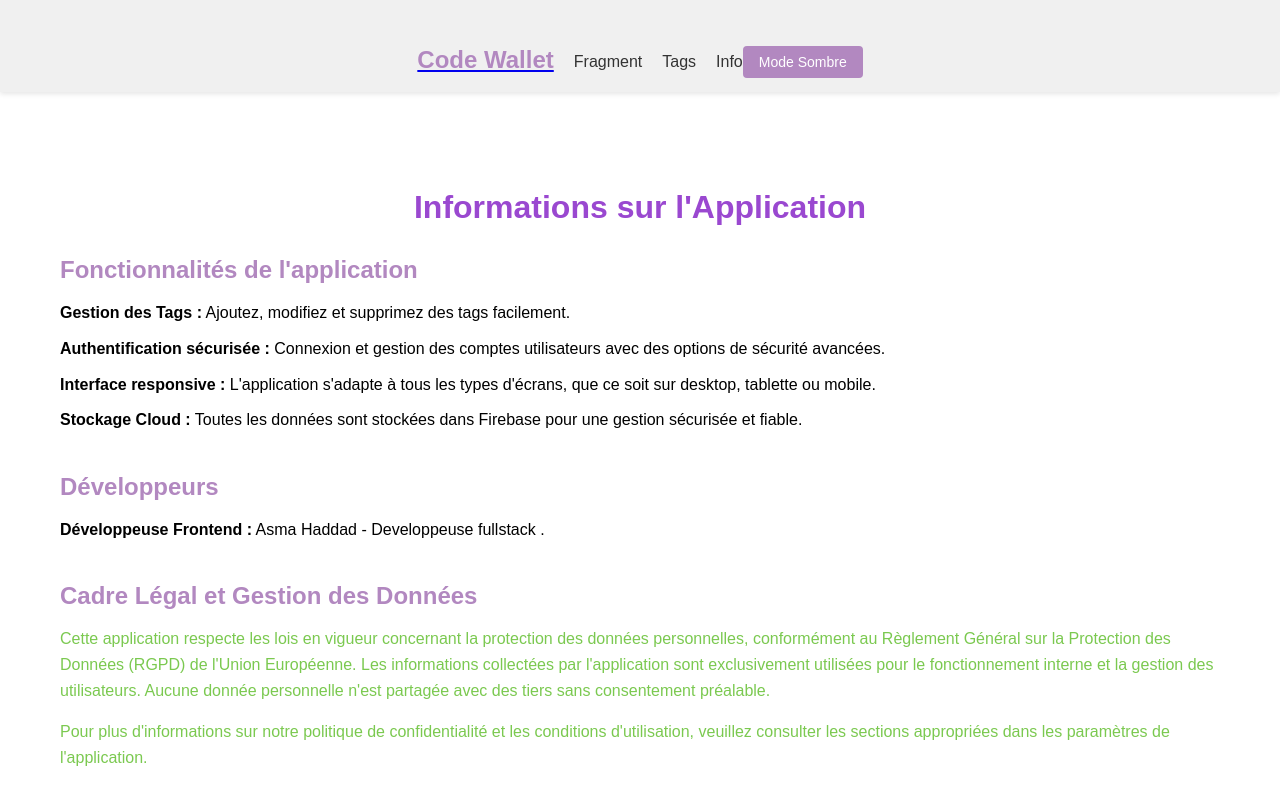
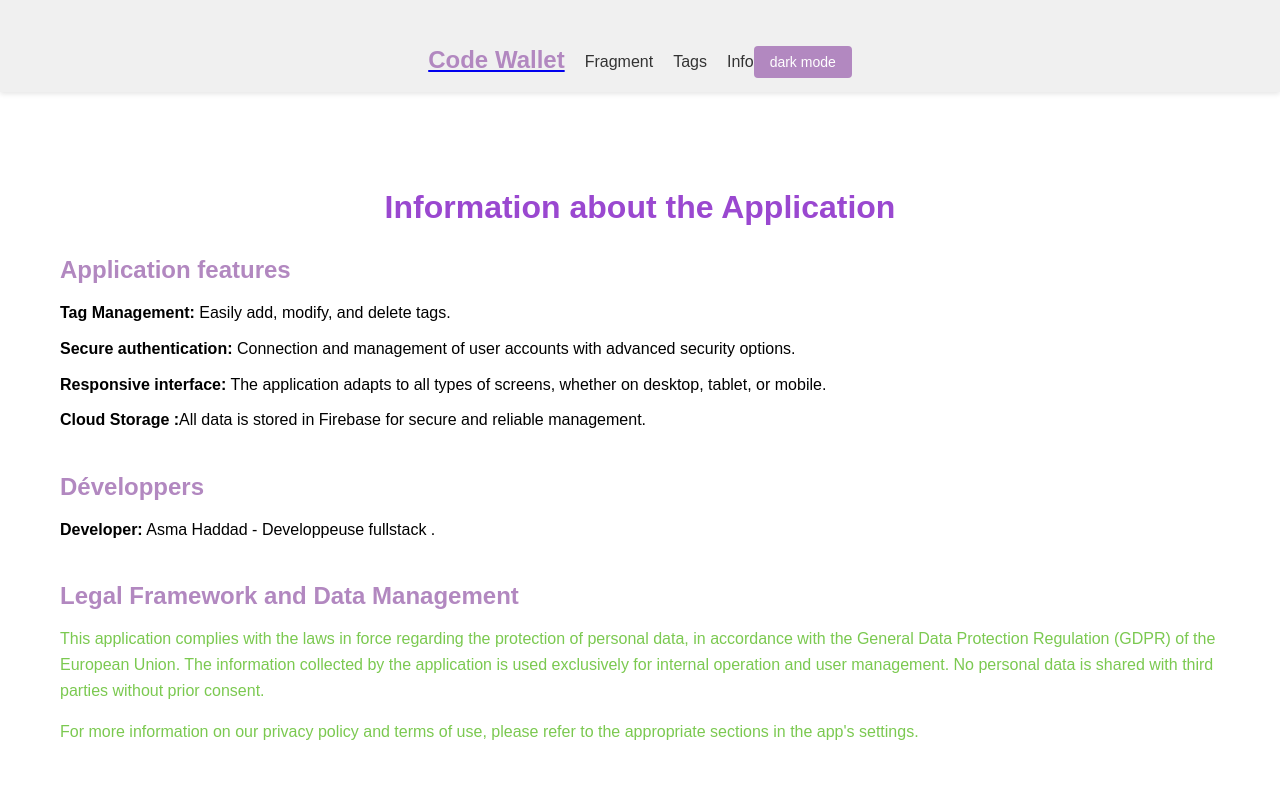
Before and after one commit to ASMAJSMB/codewalletproject, a React (Vite) app: page /#/info in a window 1280 px wide. Shown: the top 800 px of the page. Built offline with nearby package versions, Linux system fonts and the light colour scheme.

Commit message:
lapplication en anglais

```diff
--- a/src/components/FormulaireFragment.jsx
+++ b/src/components/FormulaireFragment.jsx
@@ -110,7 +110,7 @@ const FormulaireFragment = () => {
   // le formulaire
   return (
     <div className="form-container">
-      <h1>{id ? "Modifier Fragment" : "Nouveau Fragment"}</h1>
+      <h1>{id ? "update fragment" : "new fragmennt"}</h1>
       <form onSubmit={handleSave}>
         <div>
           <label htmlFor="title">Title</label>
@@ -137,12 +137,12 @@ const FormulaireFragment = () => {
             id="tags"
             value={tags}
             onChange={(e) => setTags(e.target.value)}
-            placeholder="Séparez les tags par des virgules"
+            placeholder="Separate the tags with commas"
           />
         </div>
 
         <div className="buttons">
-          <button type="submit">{id ? "Mettre à jour" : "Enregistrer"}</button>
+          <button type="submit">{id ? "to update" : "Save"}</button>
           <button onClick={handleDelete} type="button" className="delete-button">Delete</button>
         </div>
       </form>
--- a/src/pages/Footer.jsx
+++ b/src/pages/Footer.jsx
@@ -7,7 +7,7 @@ const Footer = () => {
 
   return (
     <footer className={`footer ${darkMode ? "dark-mode" : ""}`}>
-      <p className="footer-text">© 2025 Code Wallet. Tous droits réservés.</p>
+      <p className="footer-text">© 2025 Code Wallet. All rights reserved.</p>
     </footer>
   );
 };
--- a/src/pages/header.jsx
+++ b/src/pages/header.jsx
@@ -18,7 +18,7 @@ const Header = () => {
           <Link to="/info">Info</Link>
         </nav>
         <button className="mode-toggle" onClick={toggleDarkMode}>
-          {darkMode ? "Mode Clair" : "Mode Sombre"}
+          {darkMode ? "light mode" : "dark mode"}
         </button>
       </div>
     </header>
--- a/src/pages/info.jsx
+++ b/src/pages/info.jsx
@@ -5,35 +5,35 @@ import './style.css';
 const Info = () => {
   return (
     <div className="info-container">
-      <h1 className="page-title">Informations sur l'Application</h1>
+      <h1 className="page-title">Information about the Application</h1>
 
 
       <section className="info-section">
-        <h2>Fonctionnalités de l'application</h2>
+        <h2>Application features</h2>
         <ul>
-          <li><strong>Gestion des Tags :</strong> Ajoutez, modifiez et supprimez des tags facilement.</li>
-          <li><strong>Authentification sécurisée :</strong> Connexion et gestion des comptes utilisateurs avec des options de sécurité avancées.</li>
-          <li><strong>Interface responsive :</strong> L'application s'adapte à tous les types d'écrans, que ce soit sur desktop, tablette ou mobile.</li>
-          <li><strong>Stockage Cloud :</strong> Toutes les données sont stockées dans Firebase pour une gestion sécurisée et fiable.</li>
+          <li><strong>Tag Management:</strong> Easily add, modify, and delete tags.</li>
+          <li><strong>Secure authentication:</strong> Connection and management of user accounts with advanced security options.</li>
+          <li><strong>Responsive interface:</strong> The application adapts to all types of screens, whether on desktop, tablet, or mobile.</li>
+          <li><strong>Cloud Storage :</strong>All data is stored in Firebase for secure and reliable management.</li>
         </ul>
       </section>
 
 
       <section className="info-section">
-        <h2>Développeurs</h2>
+        <h2>Développers</h2>
         <ul>
-          <li><strong>Développeuse Frontend :</strong> Asma Haddad - Developpeuse fullstack .</li>
+          <li><strong> Developer:</strong> Asma Haddad - Developpeuse fullstack .</li>
         </ul>
       </section>
 
 
       <section className="info-section">
-        <h2>Cadre Légal et Gestion des Données</h2>
+        <h2>Legal Framework and Data Management</h2>
         <p>
-          Cette application respecte les lois en vigueur concernant la protection des données personnelles, conformément au Règlement Général sur la Protection des Données (RGPD) de l'Union Européenne. Les informations collectées par l'application sont exclusivement utilisées pour le fonctionnement interne et la gestion des utilisateurs. Aucune donnée personnelle n'est partagée avec des tiers sans consentement préalable.
+         This application complies with the laws in force regarding the protection of personal data, in accordance with the General Data Protection Regulation (GDPR) of the European Union. The information collected by the application is used exclusively for internal operation and user management. No personal data is shared with third parties without prior consent.
         </p>
         <p>
-          Pour plus d'informations sur notre politique de confidentialité et les conditions d'utilisation, veuillez consulter les sections appropriées dans les paramètres de l'application.
+          For more information on our privacy policy and terms of use, please refer to the appropriate sections in the app's settings.
         </p>
       </section>
     </div>
```
